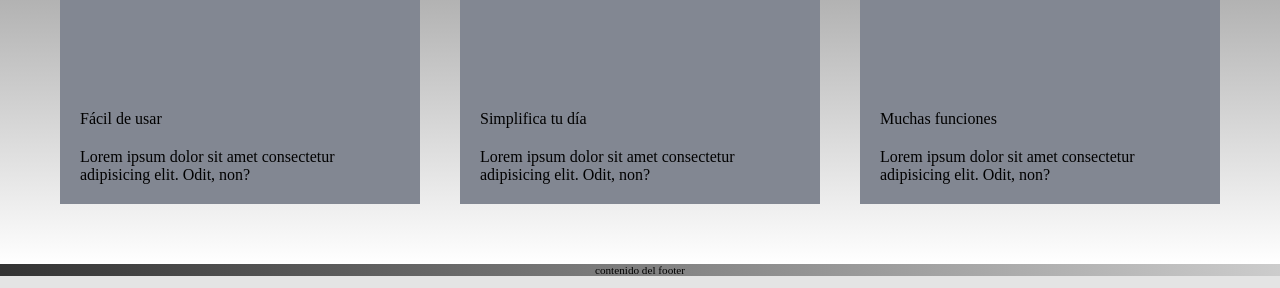
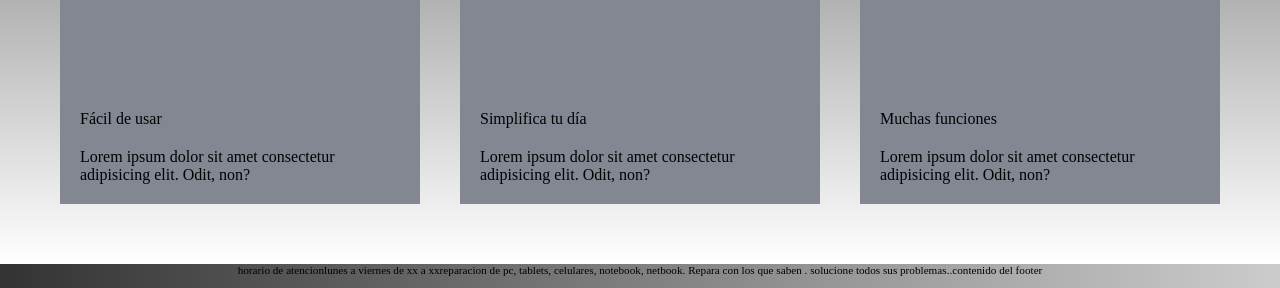
Before and after one commit to linapizarro/test_st_informatica, a plain HTML site: page index.html in a window 1280 px wide. Shown: the part 900-1188 px from the top of the page. Drawn offline with Linux system fonts and the light colour scheme.

Commit message:
agrego texto y estilo a footer

```diff
--- a/index.css
+++ b/index.css
@@ -18,6 +18,7 @@ header {
 }
 footer {
   background-image: linear-gradient(to right, #333, #ccc);
+  width: 100%;
   font-size: 0.7rem;
   display: flex;
   justify-content: center;
@@ -109,3 +110,11 @@ main {
 .cardgrid__info {
   display: flex;
 }
+
+.container_footer {
+  width: 100%;
+  padding-right: 15px;
+  padding-left: 15px;
+  margin-right: auto;
+  margin-left: auto;
+}
--- a/index.html
+++ b/index.html
@@ -75,6 +75,16 @@
         </div>
       </section>
     </main>
-    <footer>contenido del footer</footer>
+    <footer class="container_footer">
+      <p>horario de atencion</p>
+      <br />
+      <p>lunes a viernes de xx a xx</p>
+      <br /><br />
+      <p>
+        reparacion de pc, tablets, celulares, notebook, netbook. Repara con los
+        que saben . solucione todos sus problemas..
+      </p>
+      contenido del footer
+    </footer>
   </body>
 </html>
```
